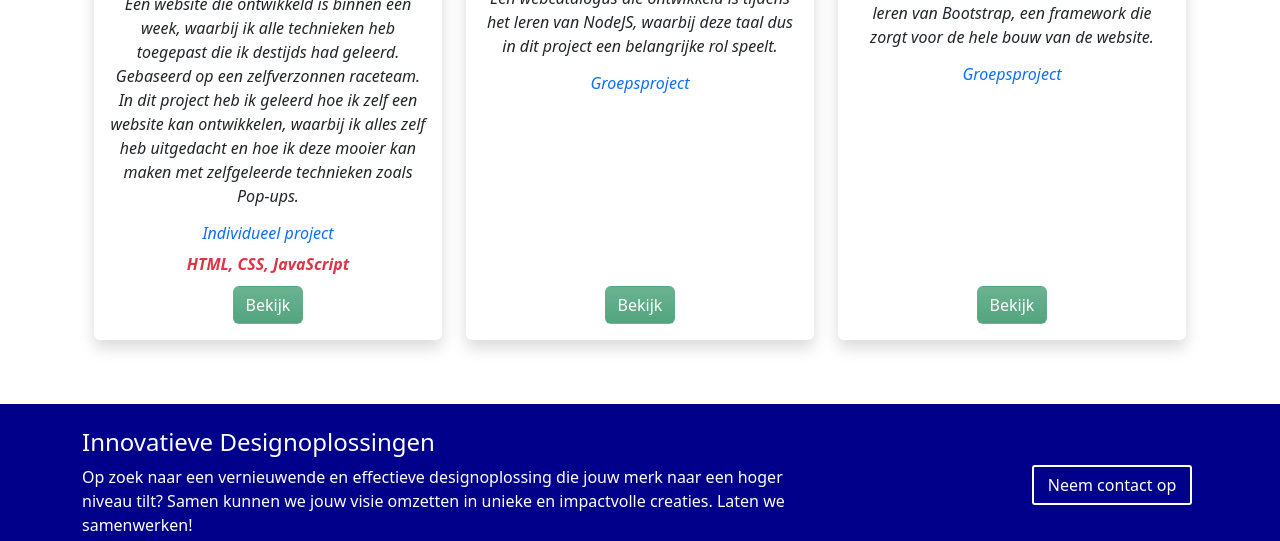
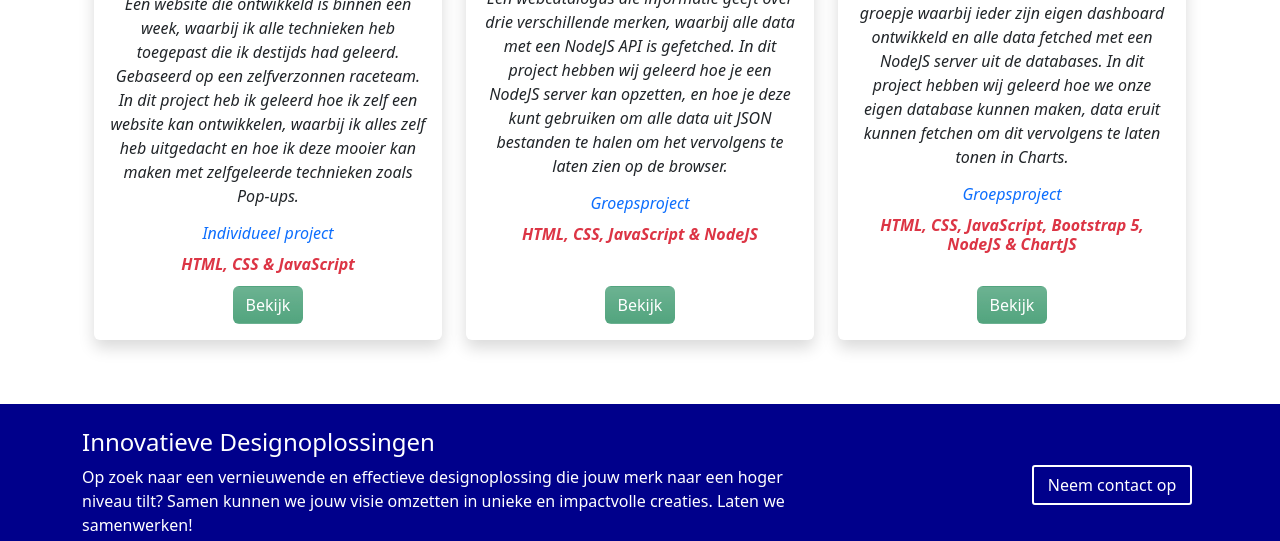
Before and after one commit to R-Kalloe/R-Kalloe.github.io, a plain HTML site: page index.html in a window 1280 px wide. Shown: the part 4299-4840 px from the top of the page. Drawn offline with nearby package versions, Linux system fonts and the light colour scheme.

Commit message:
Alle cards omschrijvingen uitgebreid

```diff
--- a/index.html
+++ b/index.html
@@ -717,7 +717,7 @@
                   <h3
                     class="card-title fs-6 fst-italic fw-bold text-center text-danger pb-1"
                   >
-                    HTML, CSS, JavaScript
+                    HTML, CSS & JavaScript
                   </h3>
                 </div>
                 <div>
@@ -761,7 +761,7 @@
                   <h3
                     class="card-title fs-6 fst-italic fw-bold text-center text-danger pb-1"
                   >
-                    HTML, CSS, JavaScript
+                    HTML, CSS & JavaScript
                   </h3>
                 </div>
                 <div>
@@ -806,7 +806,7 @@
                   <h3
                     class="card-title fs-6 fst-italic fw-bold text-center text-danger pb-1"
                   >
-                    HTML, CSS, JavaScript
+                    HTML, CSS & JavaScript
                   </h3>
                 </div>
                 <div>
@@ -854,7 +854,7 @@
                   <h3
                     class="card-title fs-6 fst-italic fw-bold text-center text-danger pb-1"
                   >
-                    HTML, CSS, JavaScript
+                    HTML, CSS & JavaScript
                   </h3>
                 </div>
                 <div>
@@ -885,14 +885,22 @@
                   <p
                     class="card-text fs-12 fw-light fst-italic pt-2 text-center"
                   >
-                    Een webcatalogus die ontwikkeld is tijdens het leren van
-                    NodeJS, waarbij deze taal dus in dit project een belangrijke
-                    rol speelt.
+                    Een webcatalogus die informatie geeft over drie
+                    verschillende merken, waarbij alle data met een NodeJS API
+                    is gefetched. In dit project hebben wij geleerd hoe je een
+                    NodeJS server kan opzetten, en hoe je deze kunt gebruiken om
+                    alle data uit JSON bestanden te halen om het vervolgens te
+                    laten zien op de browser.
                   </p>
                   <h3
                     class="card-title fs-6 fst-italic text-center text-primary pb-1"
                   >
                     Groepsproject
+                  </h3>
+                  <h3
+                    class="card-title fs-6 fst-italic fw-bold text-center text-danger pb-1"
+                  >
+                    HTML, CSS, JavaScript & NodeJS
                   </h3>
                 </div>
                 <div>
@@ -923,14 +931,21 @@
                   <p
                     class="card-text fs-12 fw-light fst-italic pt-2 text-center"
                   >
-                    Een dashboard die ontwikkeld is tijdens het leren van
-                    Bootstrap, een framework die zorgt voor de hele bouw van de
-                    website.<br />
+                    Een dashboard die gemaakt is met een groepje waarbij ieder
+                    zijn eigen dashboard ontwikkeld en alle data fetched met een
+                    NodeJS server uit de databases. In dit project hebben wij
+                    geleerd hoe we onze eigen database kunnen maken, data eruit
+                    kunnen fetchen om dit vervolgens te laten tonen in Charts.
                   </p>
                   <h3
                     class="card-title fs-6 fst-italic text-center text-primary pb-1"
                   >
                     Groepsproject
+                  </h3>
+                  <h3
+                    class="card-title fs-6 fst-italic fw-bold text-center text-danger pb-1"
+                  >
+                    HTML, CSS, JavaScript, Bootstrap 5, NodeJS & ChartJS
                   </h3>
                 </div>
                 <div>
```
